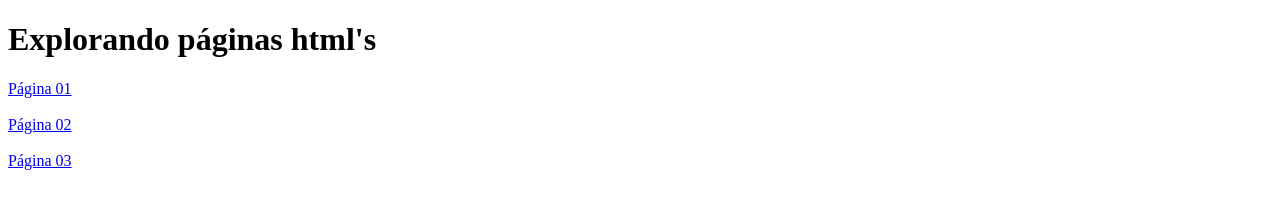
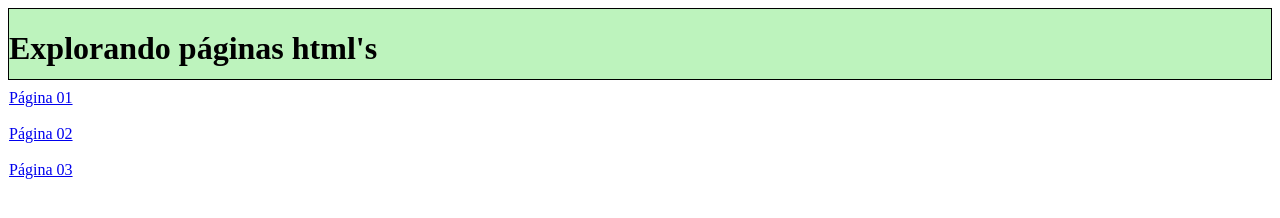
Before and after one commit to Dan1e1rodrigues/Cursos-Programador-BR, a plain HTML site: page Aulas/AULA03/index01.html in a window 1280 px wide. Drawn offline with Linux system fonts and the light colour scheme.

Commit message:
Update index01.html

```diff
--- a/Aulas/AULA03/index01.html
+++ b/Aulas/AULA03/index01.html
@@ -7,6 +7,7 @@
     <title>Pagina 01</title>
 </head>
 <body>
+    <div>
         <h1>Explorando páginas html's</h1>
 
         <a href="index01.html">Página 01</a>
@@ -16,11 +17,14 @@
             <br>
             <br>
         <a href="index03.html">Página 03</a>
+    </div>
 
         <style>
             div{
-            background-color: rgb(29, 96, 29);
-            background-image: ;
+                background-color: rgb(189, 243, 189);
+                width: auto;
+                height: 70px;
+                border:1px solid black;
             }
         </style>
 
```
Lines whose indentation alone changed are shown as unchanged.
